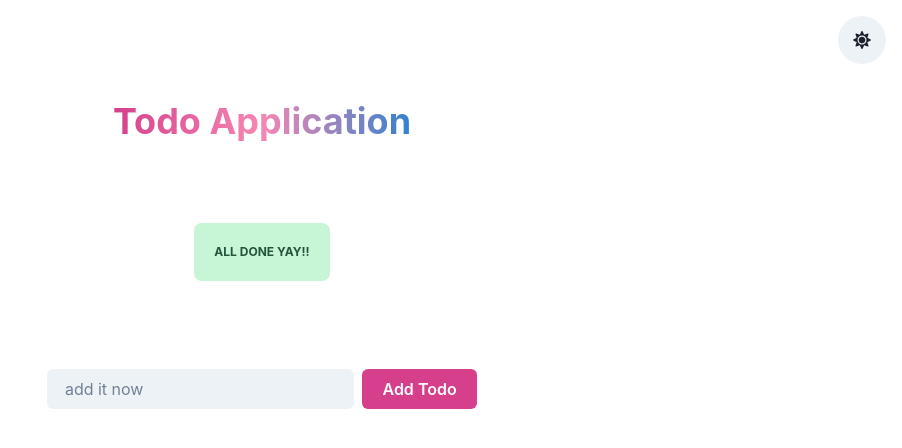
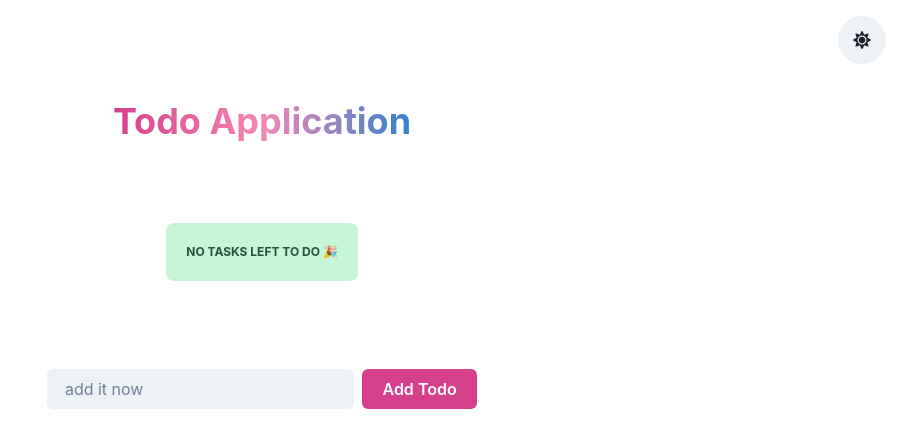
Before and after one commit to reenphygeorge/React-TODO, a React app: page / in a window 1280 px wide. Shown: the top 448 px of the page, without its empty margins (378-1280 px from the left). Built offline with nearby package versions, Linux system fonts and the light colour scheme.

Commit message:
chore: empty todo message changed

```diff
--- a/src/components/TodoList.tsx
+++ b/src/components/TodoList.tsx
@@ -16,7 +16,7 @@ const TodoList = ({ todos, deleteTodo }: TodoListProps) => {
     if (!todos.length) {
         return (
             <Badge colorScheme="green" p="5" m="10" borderRadius="lg">
-                All Done Yay!!
+                No tasks left to do 🎉
             </Badge>
         );
     }
```
